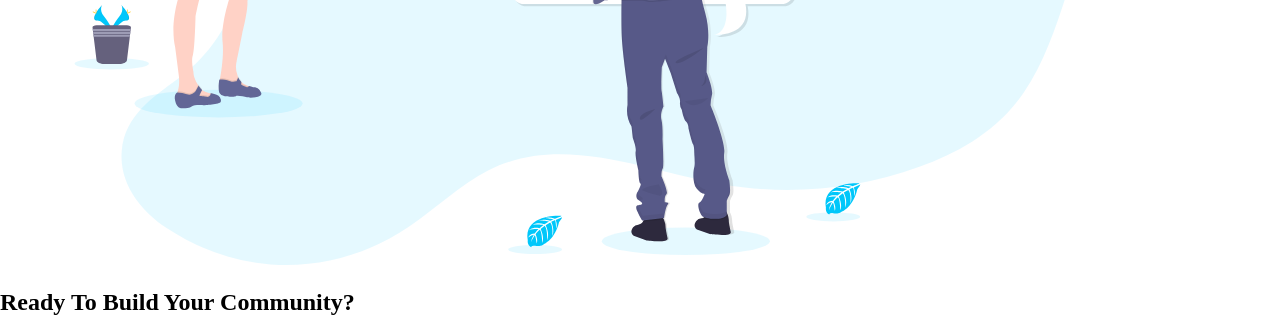
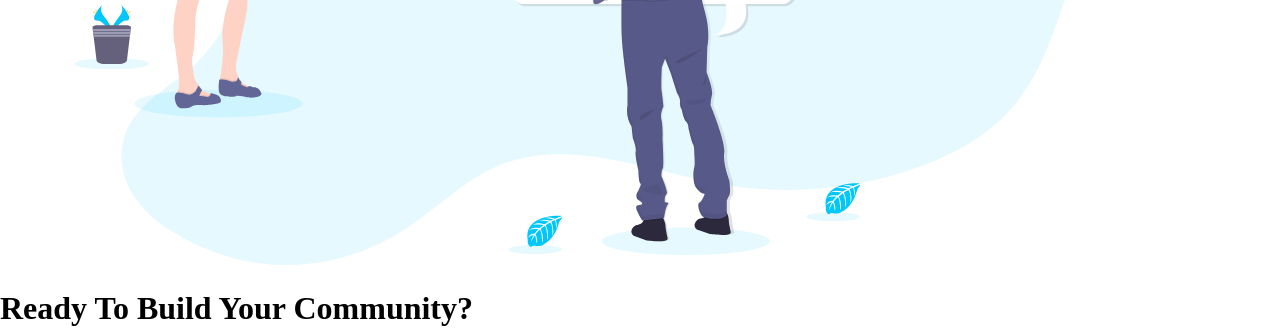
Before and after one commit to BernStrom/Huddle-Landing-Page-with-Curved-Sections, a plain HTML site: page index.html in a window 1280 px wide. Shown: the part 3817-4150 px from the top of the page. Drawn offline with nearby package versions, Linux system fonts and the light colour scheme.

Commit message:
Change heading in ready section

```diff
--- a/index.html
+++ b/index.html
@@ -91,7 +91,7 @@
       </section>
 
       <section class="ready"> <!-- READY SECTION -->
-        <h2>Ready To Build Your Community?</h2>
+        <h1>Ready To Build Your Community?</h1>
 
         <div class="started">
           <button type="button">Get Started For Free</button>
```
